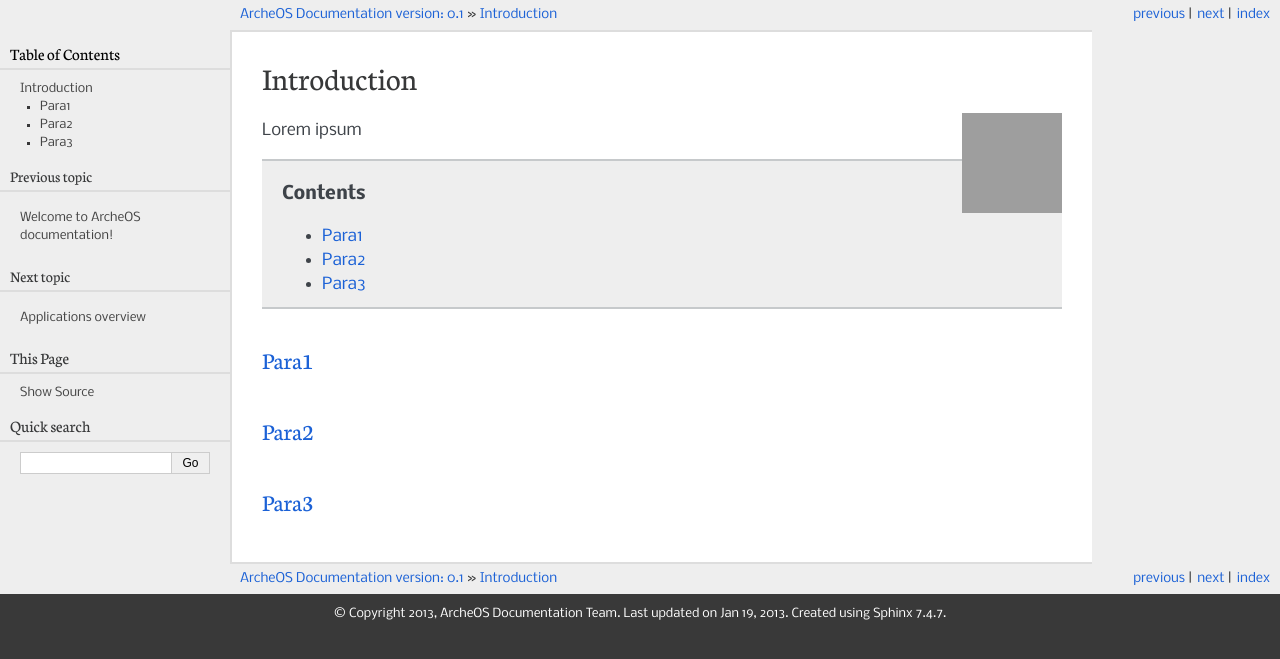
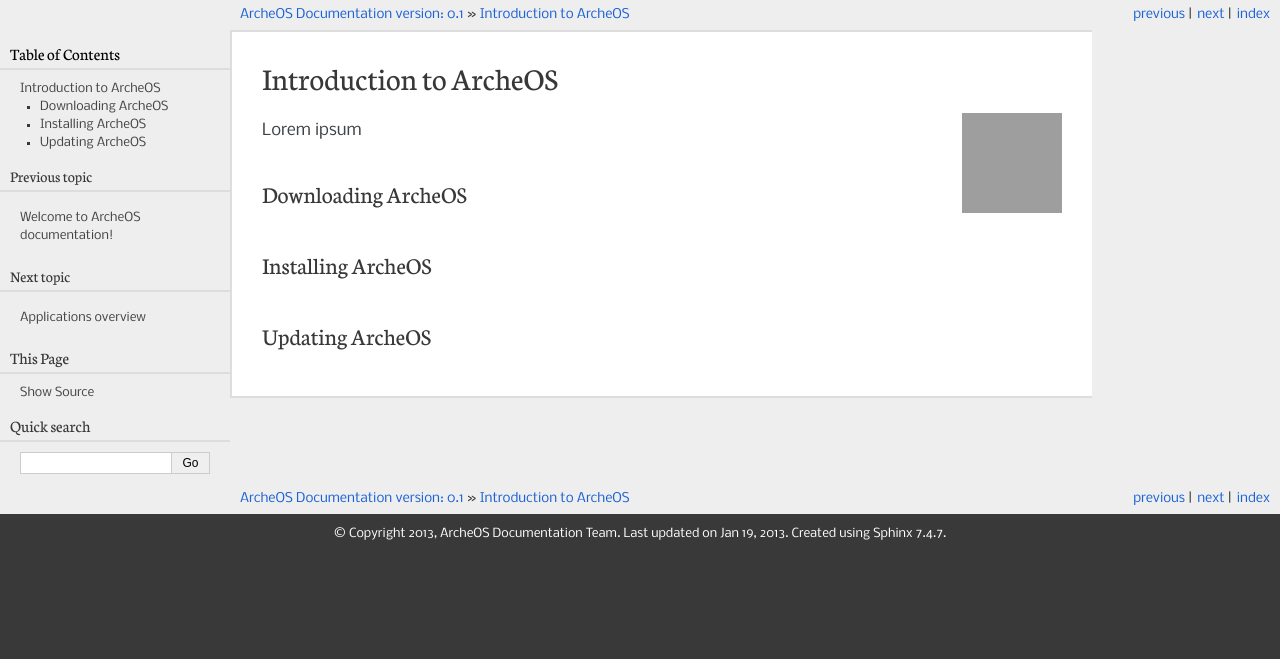
Before and after one commit to archeos/archeos-manual, a Sphinx documentation site: the page built from source/intro.rst, in a window 1280 px wide, cut to the strip 0-659 px from the top of the page. Built offline with Sphinx 7.4.7, drawn with Linux system fonts in a browser that asks for light colours; formulas are drawn with MathJax 3; grey boxes are pictures that could not be loaded.

Commit message:
Now the intro page has a sense...

```diff
--- a/source/intro.rst
+++ b/source/intro.rst
@@ -1,21 +1,21 @@
 .. _intro:
 
-Introduction
-============
+Introduction to ArcheOS
+=======================
 
 .. include:: global.rst
 
 Lorem ipsum
 
-.. contents:: Contents
-  :depth: 1
-  :local:
+.. toctree::
+   :maxdepth: 2
 
-Para1
------
 
-Para2
------
+Downloading ArcheOS
+-------------------
 
-Para3
------
+Installing ArcheOS
+------------------
+
+Updating ArcheOS
+----------------
```
